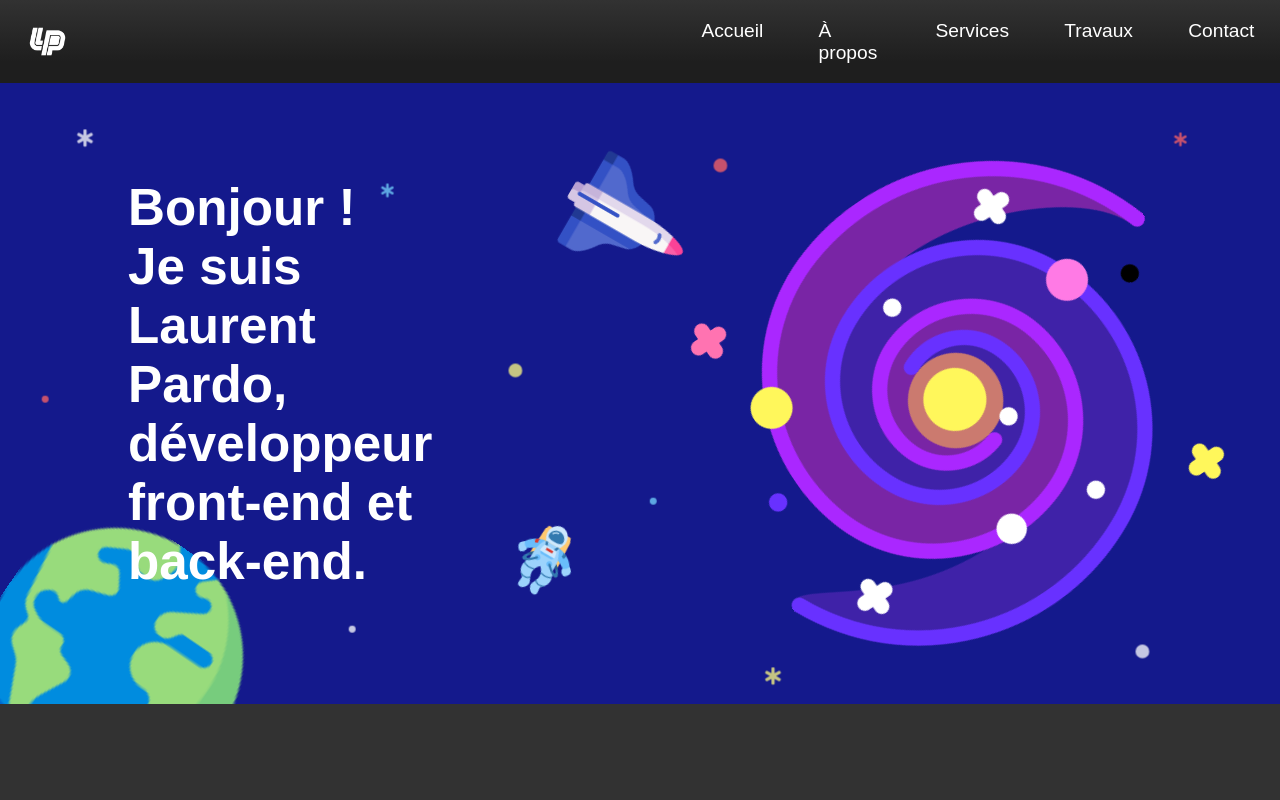
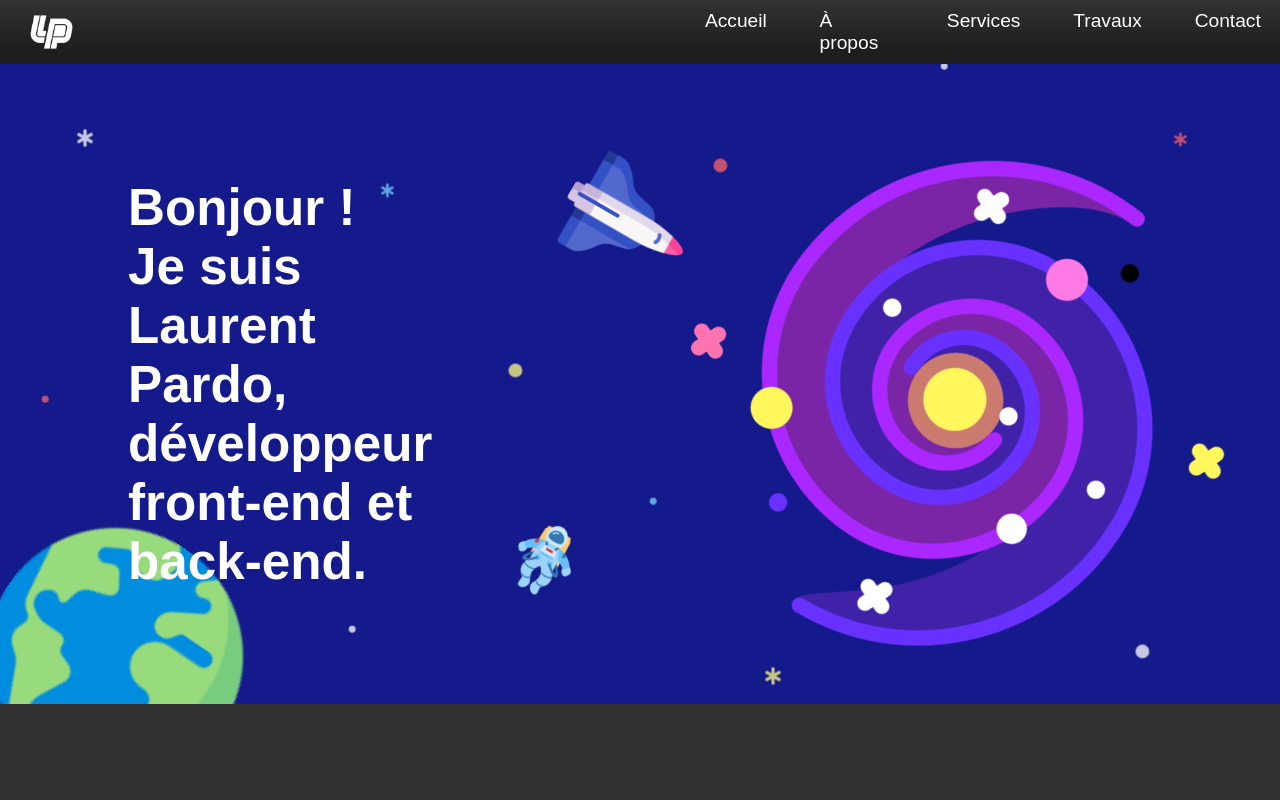
Before and after one commit to AeRyZe/dev_portfolio, a React (Create React App) app: page / in a window 1280 px wide. Shown: the top 800 px of the page. Built offline with nearby package versions, Linux system fonts and the light colour scheme; a web font is replaced by a local one.

Commit message:
fix(header): fixed header width

```diff
--- a/src/components/header/header.css
+++ b/src/components/header/header.css
@@ -1,23 +1,23 @@
 nav {
-    height: 4vw;
-    width: 96vw;
+    height: 5vw;
+    width: 96.5vw;
     background: linear-gradient(180deg, rgba(50, 50, 50, 1) 0%, rgba(30, 30, 30, 1) 75%);
     display: flex;
     justify-content: space-between;
     align-items: center;
     position: fixed;
-    padding: 2vh 2vw;
+    padding: 0 2vw;
     z-index: 10;
 }
 
 nav div {
     width: 45%;
     display: flex;
-    gap: 10%;
+    gap: 9.5%;
 }
 
 .header-logo {
-    height: 85%;
+    height: 4vw;
     width: auto;
 }
 
```
